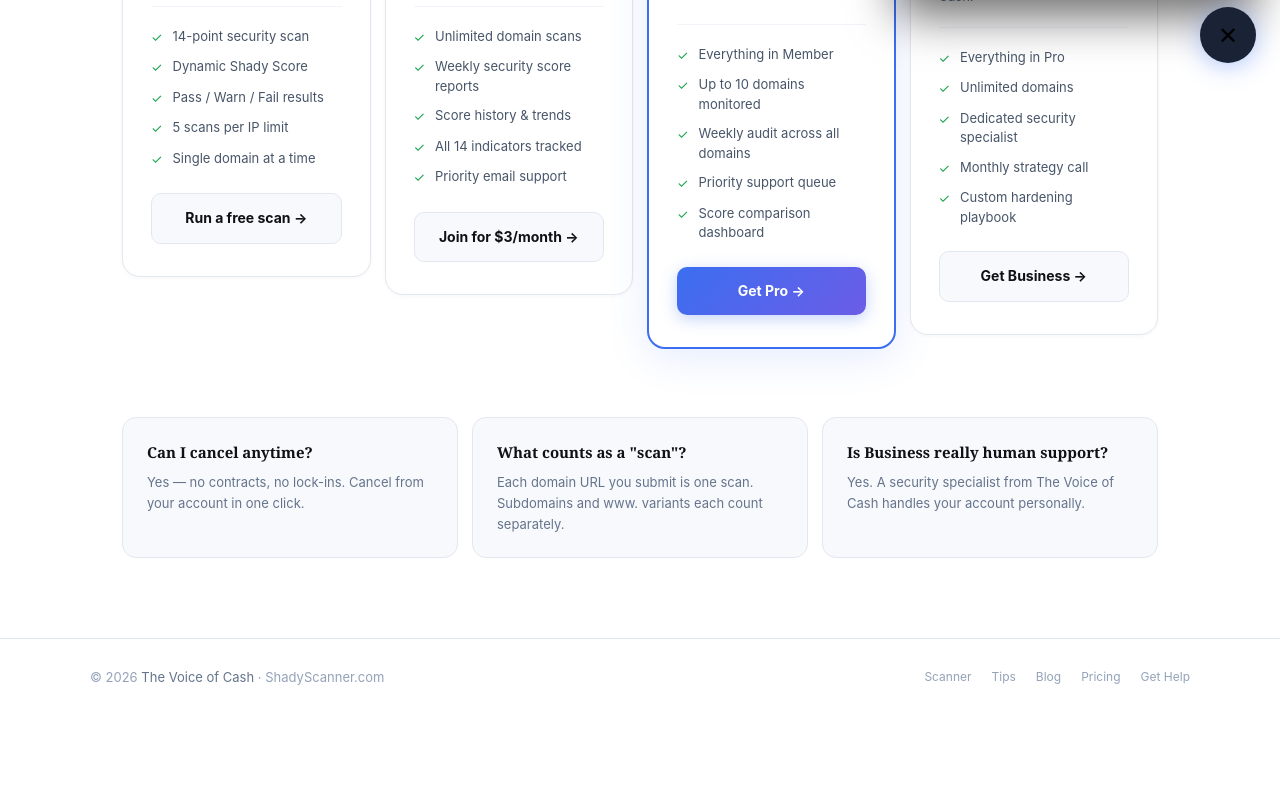
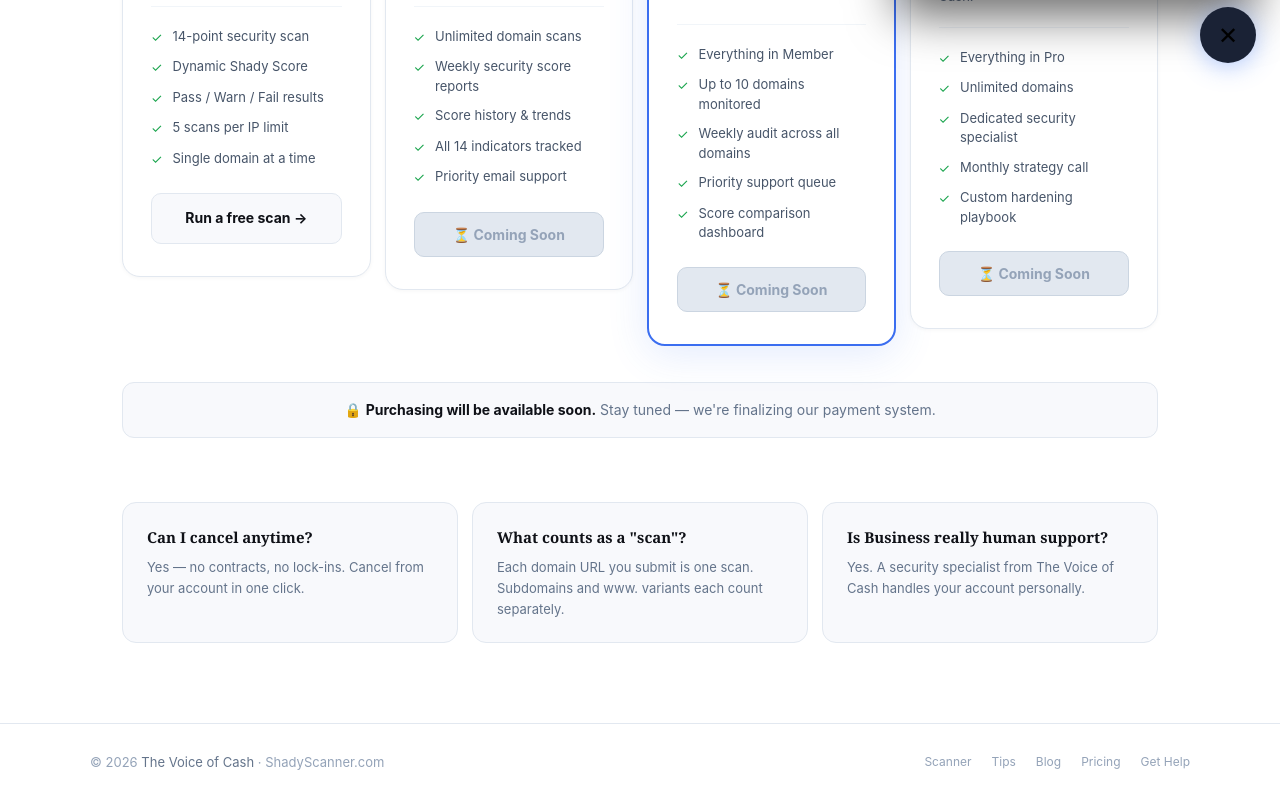
Before and after one commit to abigailleahgoldberg/shadyscanner-core, a Next.js app: page /pricing in a window 1280 px wide. Shown: the part 713-1513 px from the top of the page. Before the commit the page ends 1428 px from the top, so only its background shows below. Built offline with nearby package versions, Linux system fonts and the light colour scheme; a web font is replaced by a local one.

Commit message:
feat: disable purchasing — all Buy Now buttons changed to Coming Soon

```diff
--- a/pages/pricing/index.js
+++ b/pages/pricing/index.js
@@ -34,10 +34,11 @@ const PLANS = [
       'All 14 indicators tracked',
       'Priority email support',
     ],
-    cta: 'Join for $3/month',
-    href: '/join',
+    cta: 'Coming Soon',
+    href: null,
     highlight: false,
     accent: '#3B6EF0',
+    comingSoon: true,
   },
   {
     name: 'Pro',
@@ -52,11 +53,12 @@ const PLANS = [
       'Priority support queue',
       'Score comparison dashboard',
     ],
-    cta: 'Get Pro',
-    href: '/join?plan=pro',
+    cta: 'Coming Soon',
+    href: null,
     highlight: true,
     badge: 'Most Popular',
     accent: '#3B6EF0',
+    comingSoon: true,
   },
   {
     name: 'Business',
@@ -71,10 +73,11 @@ const PLANS = [
       'Monthly strategy call',
       'Custom hardening playbook',
     ],
-    cta: 'Get Business',
-    href: 'https://thevoiceofcash.com/consultation',
+    cta: 'Coming Soon',
+    href: null,
     highlight: false,
     accent: '#6C5CE7',
+    comingSoon: true,
   },
 ];
 
@@ -96,7 +99,7 @@ export default function Pricing() {
                 onMouseLeave={e => e.currentTarget.style.color = href === '/pricing' ? '#0F1117' : '#64748B'}
               >{label}</a>
             ))}
-            <a href="/join" style={{ marginLeft: 10, background: '#3B6EF0', color: '#fff', fontSize: 13, fontWeight: 700, padding: '7px 18px', borderRadius: 7, textDecoration: 'none' }}>Join $3/mo →</a>
+            <span style={{ marginLeft: 10, background: '#E2E8F0', color: '#94A3B8', fontSize: 13, fontWeight: 700, padding: '7px 18px', borderRadius: 7, cursor: 'not-allowed' }}>Coming Soon</span>
           </div>
         </div>
       </nav>
@@ -160,6 +163,17 @@ export default function Pricing() {
               </ul>
 
               {/* CTA */}
+              {plan.comingSoon ? (
+                <button disabled style={{
+                  display: 'block', width: '100%', textAlign: 'center',
+                  background: '#E2E8F0',
+                  color: '#94A3B8',
+                  border: '1px solid #CBD5E1',
+                  padding: '13px 20px', borderRadius: 10,
+                  fontWeight: 700, fontSize: 14, cursor: 'not-allowed',
+                  fontFamily: "'Inter', system-ui, sans-serif",
+                }}>⏳ Coming Soon</button>
+              ) : (
                 <a href={plan.href} style={{
                   display: 'block', textAlign: 'center',
                   background: plan.highlight ? 'linear-gradient(135deg, #3B6EF0, #6C5CE7)' : '#F8F9FC',
@@ -169,18 +183,17 @@ export default function Pricing() {
                   fontWeight: 700, fontSize: 14,
                   boxShadow: plan.highlight ? '0 4px 16px rgba(59,110,240,0.3)' : 'none',
                   transition: 'all 0.15s',
-              }}
-                onMouseEnter={e => {
-                  if (plan.highlight) { e.currentTarget.style.boxShadow = '0 8px 24px rgba(59,110,240,0.45)'; e.currentTarget.style.transform = 'translateY(-1px)'; }
-                  else { e.currentTarget.style.background = '#F1F5F9'; }
-                }}
-                onMouseLeave={e => {
-                  if (plan.highlight) { e.currentTarget.style.boxShadow = '0 4px 16px rgba(59,110,240,0.3)'; e.currentTarget.style.transform = 'translateY(0)'; }
-                  else { e.currentTarget.style.background = '#F8F9FC'; }
-                }}
-              >{plan.cta} →</a>
+                }}>{plan.cta} →</a>
+              )}
             </div>
           ))}
+        </div>
+
+        {/* Coming soon note */}
+        <div style={{ textAlign: 'center', marginTop: 32, padding: '16px 24px', background: '#F8F9FC', border: '1px solid #E2E8F0', borderRadius: 12 }}>
+          <p style={{ fontSize: 14, color: '#64748B', margin: 0 }}>
+            🔒 <strong style={{ color: '#0F1117' }}>Purchasing will be available soon.</strong> Stay tuned — we're finalizing our payment system.
+          </p>
         </div>
 
         {/* FAQ / compare row */}
```
Also changed, not shown: pages/index.js (+4 -4 lines), pages/join.js (+32 -33 lines). Lines whose indentation alone changed are shown as unchanged.
